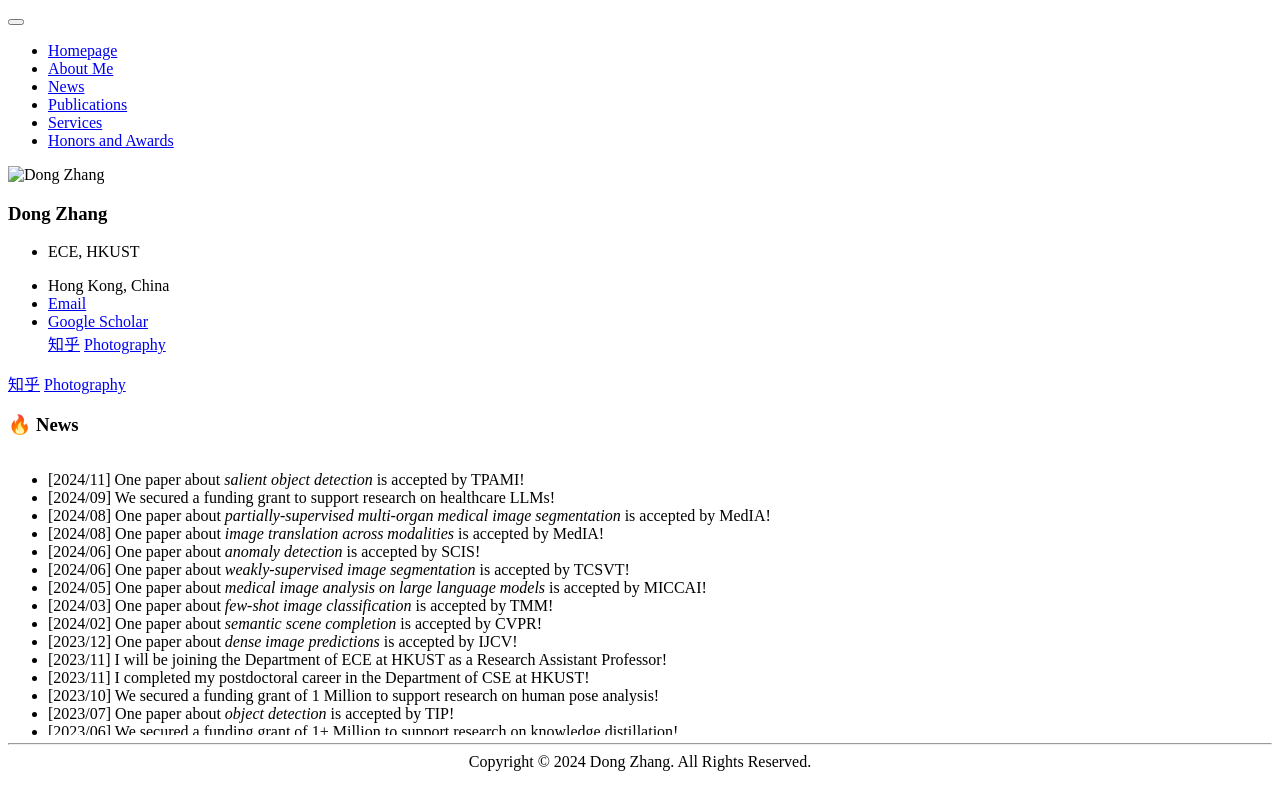
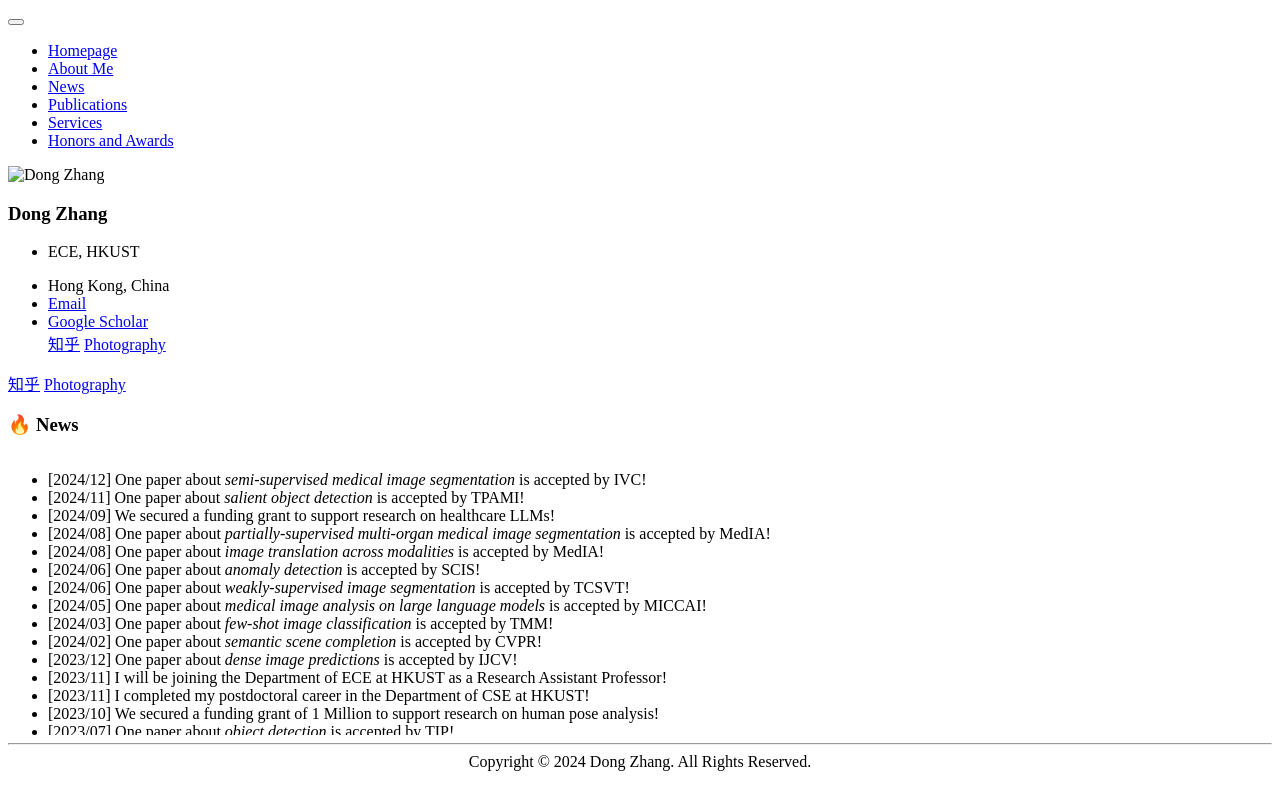
Before and after one commit to ZHANGDONG-NJUST/zhangdong-njust.github.io, a Jekyll site: the page built from _pages/includes/1_news.md, in a window 1280 px wide. Shown: the top 810 px of the page. Built offline with Jekyll 4.4.1, drawn with Linux system fonts in a browser that asks for light colours; our own code applies the rules of GitHub Pages for plain Markdown files.

Commit message:
Update 1_news.md

```diff
--- a/_pages/includes/1_news.md
+++ b/_pages/includes/1_news.md
@@ -8,6 +8,10 @@
             <span class="news-date">[2024/08]</span>
             <span class="news-content"></span>
         </li> -->
+        <li class="news-item">
+            <span class="news-date">[2024/12]</span>
+            <span class="news-content">One paper about <span style="font-style: italic;">semi-supervised medical image segmentation</span> is accepted by IVC!</span>
+        </li>
         <li class="news-item">
             <span class="news-date">[2024/11]</span>
             <span class="news-content">One paper about <span style="font-style: italic;">salient object detection</span> is accepted by TPAMI!</span>
```
